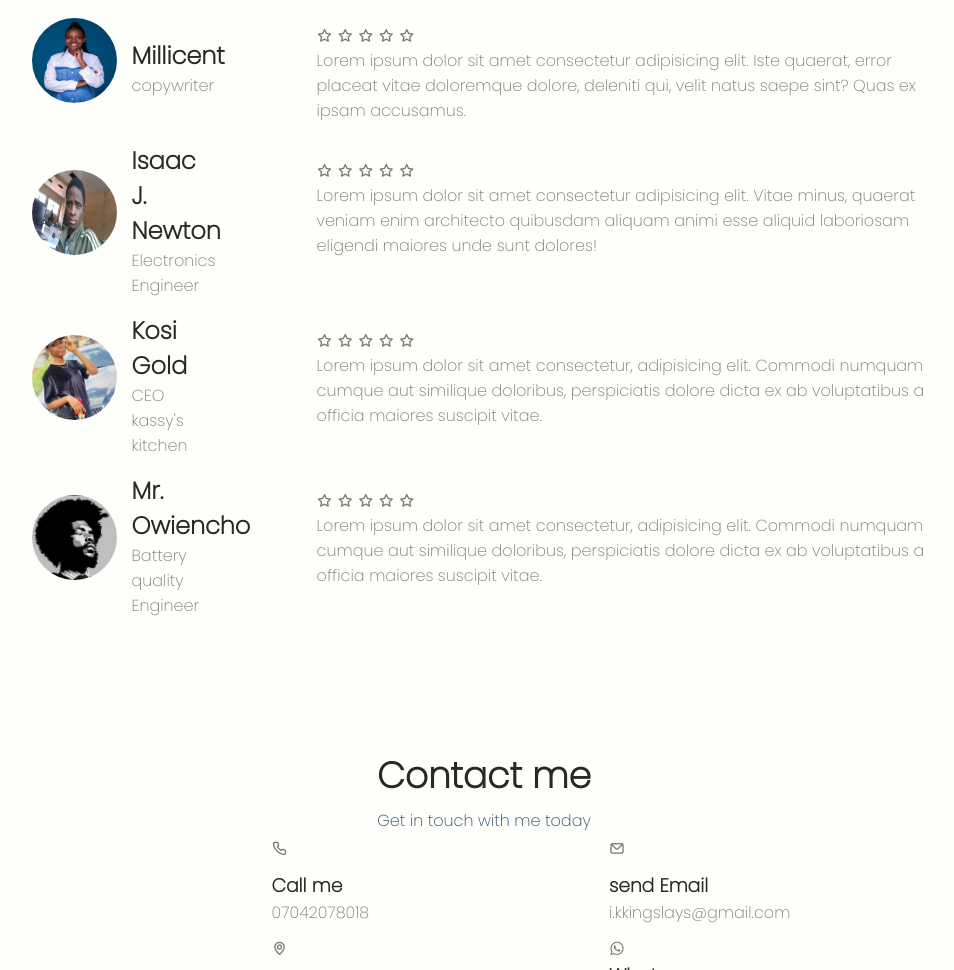
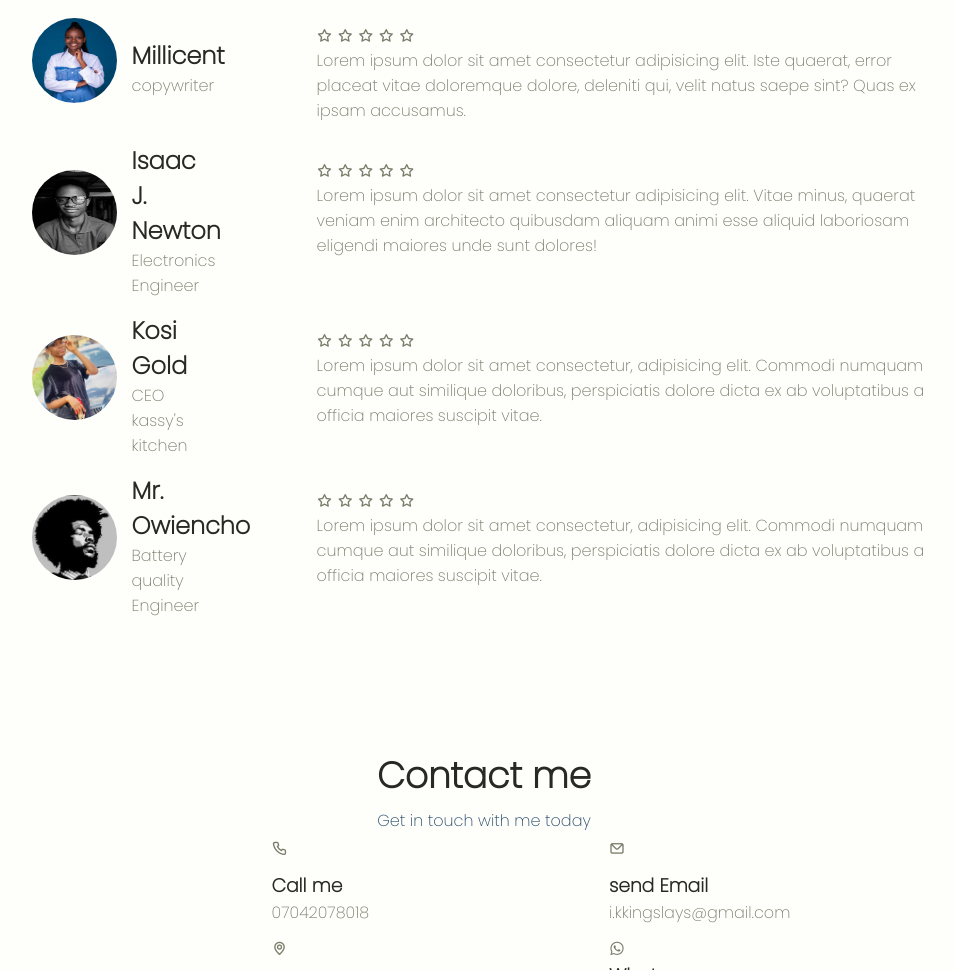
Before and after one commit to kingslays23/kingslays23.github.io, a plain HTML site: page index.html in a window 1280 px wide. Shown: the part 3331-4301 px from the top of the page, without its empty margins (156-1110 px from the left). Drawn offline with nearby package versions, Linux system fonts and the light colour scheme.

Commit message:
changed an image an added a url

```diff
--- a/index.html
+++ b/index.html
@@ -246,7 +246,7 @@
                 </div>
                 <div class="testimonial_data">
                     <div class="testimonial_header">
-                        <div class="imaging"><img src="assets/img/WIN_20220330_15_59_41_Pro.jpg" alt=""></div>
+                        <div class="imaging"><a href="https://github.com/fluxion9" target="_blank"><img src="assets/img/dude on glasses.jpg" alt=""></a></div>
                         <div class="about_speaker">
                             <h1 class="name"> Isaac J. Newton</h1>
                             <span class="about">Electronics Engineer</span>
```
Also changed, not shown: assets/img/WIN_20220330_15_59_41_Pro.jpg (deleted), assets/img/dude on glasses.jpg (added).
